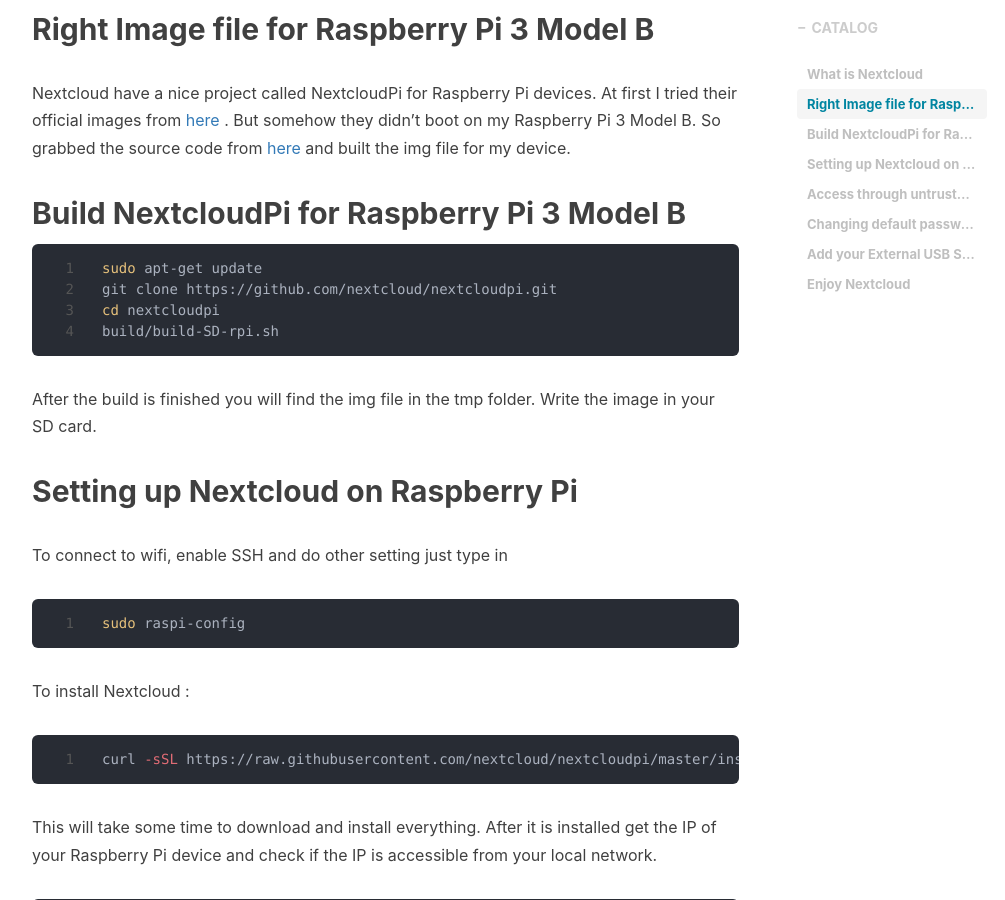
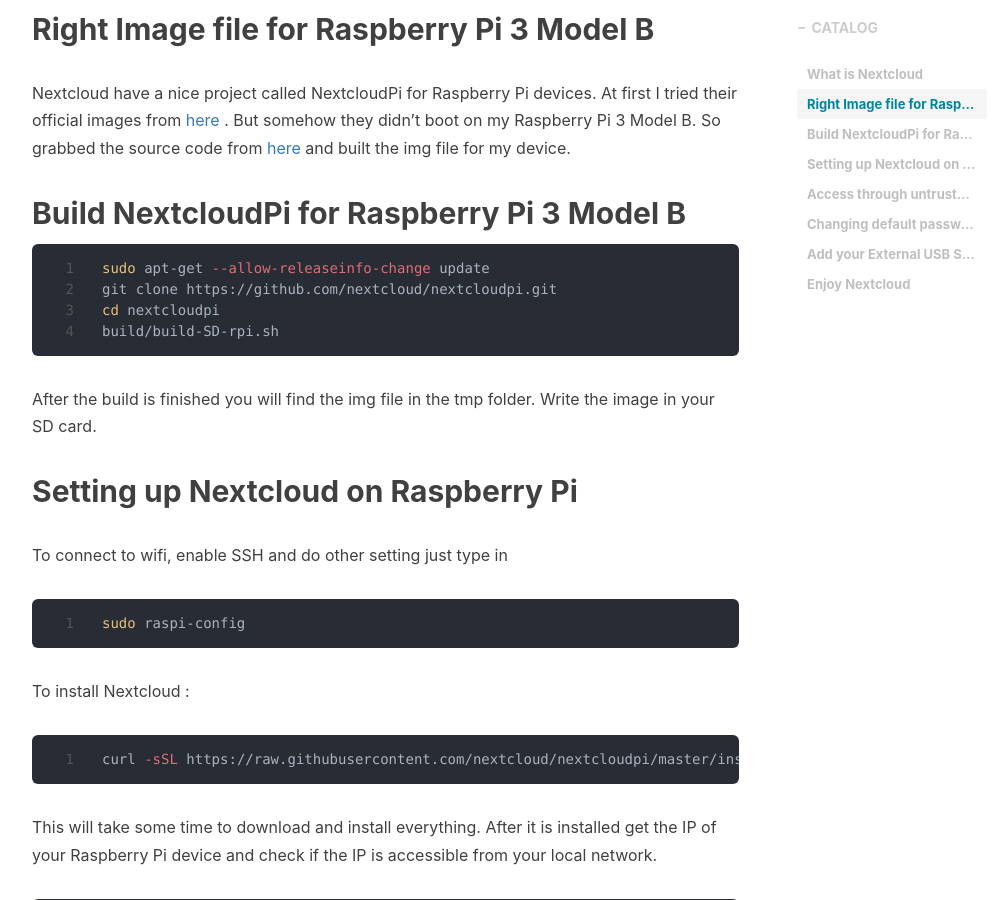
Before and after one commit to shadlyd15/blog, a Jekyll site: the page built from _posts/2021-10-26-Create_your_own_cloud_storage_with_Raspberry_Pi_and_Nextcloud.md, in a window 1280 px wide and 900 px high, scrolled down 932 px. Shown: the whole window, without its empty margins (233-1238 px from the left). Built offline with Jekyll 4.4.1, drawn with Linux system fonts in a browser that asks for light colours; nearby versions of some CDN libraries; comment, search, counter and statistics services are not loaded.

Commit message:
Nextcloud

````diff
--- a/_posts/2021-10-26-Create_your_own_cloud_storage_with_Raspberry_Pi_and_Nextcloud.md
+++ b/_posts/2021-10-26-Create_your_own_cloud_storage_with_Raspberry_Pi_and_Nextcloud.md
@@ -22,7 +22,7 @@
 
 ## Build NextcloudPi for Raspberry Pi 3 Model B
 ``` bash
-sudo apt-get update
+sudo apt-get --allow-releaseinfo-change update
 git clone https://github.com/nextcloud/nextcloudpi.git
 cd nextcloudpi
 build/build-SD-rpi.sh
````
